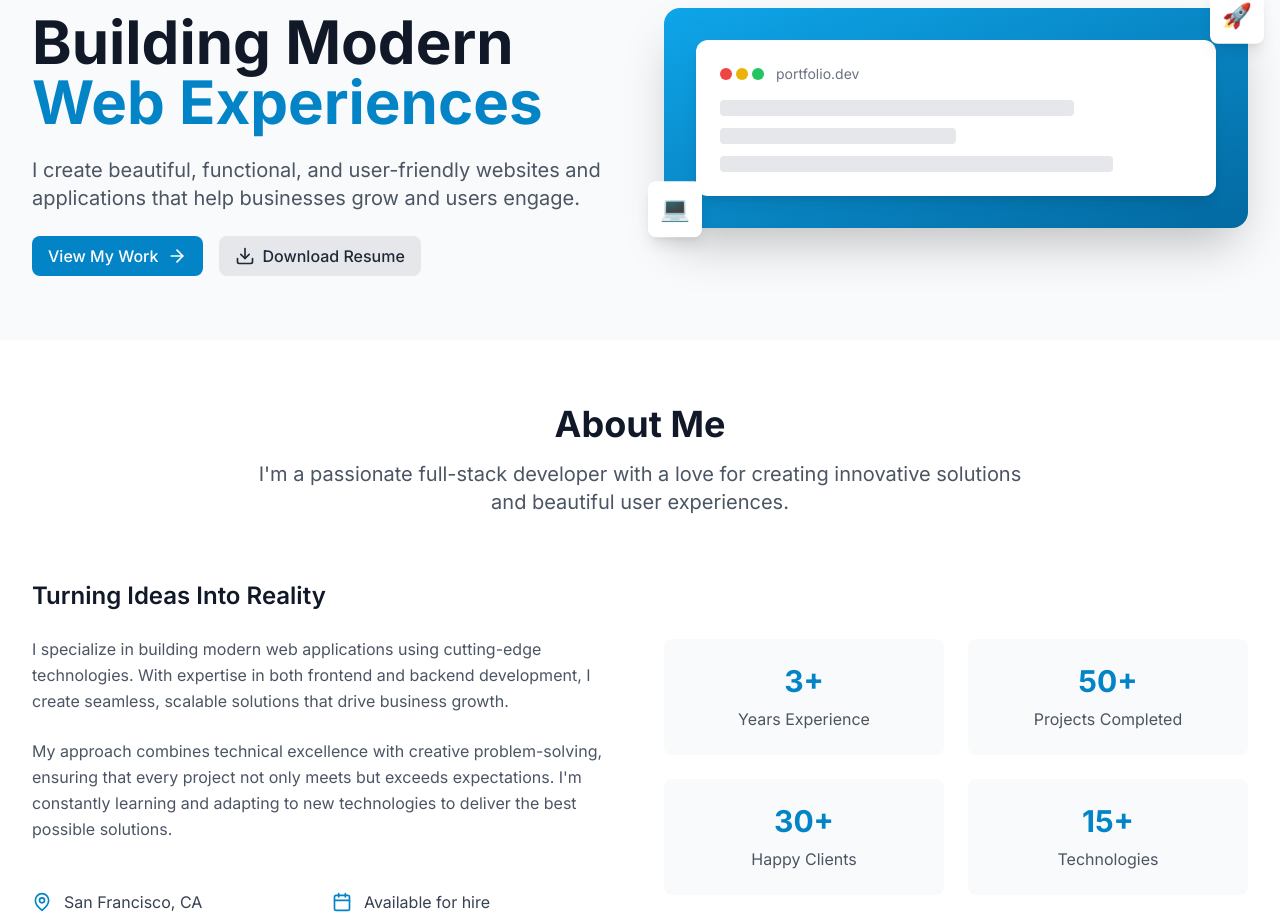
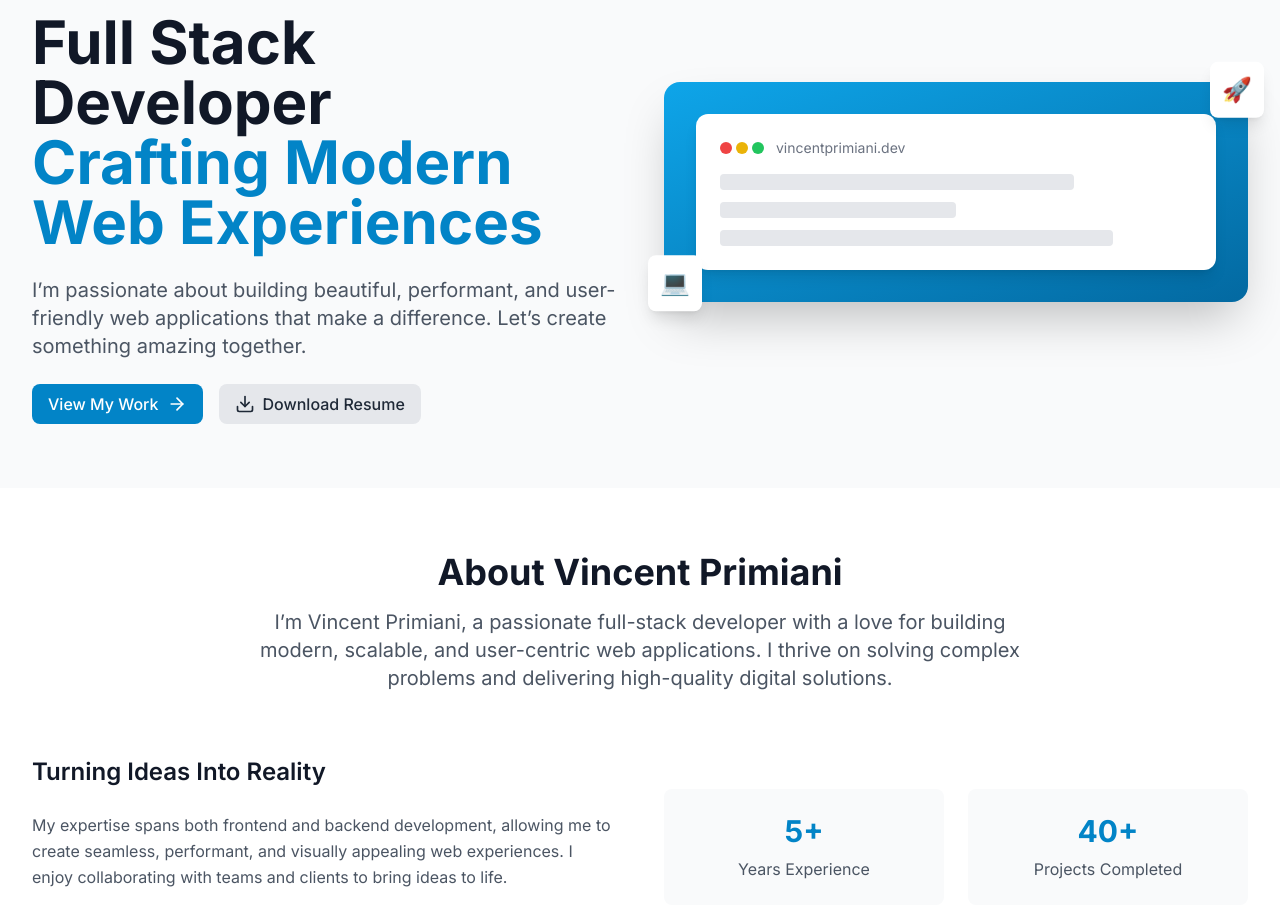
Before and after one commit to vcprimiani/portfolio, a React (Vite) app: page / in a window 1280 px wide. Shown: the part 136-1055 px from the top of the page. Built offline with nearby package versions, Linux system fonts and the light colour scheme.

Commit message:
Update personal information and statistics in About, Contact, Footer, and Hero components. Changed experience years, project counts, and client numbers. Updated location to Toronto, Canada, and email to vincent.primiani@gmail.com. Enhanced personal descriptions for clarity and branding.

```diff
--- a/src/components/About.tsx
+++ b/src/components/About.tsx
@@ -3,10 +3,10 @@ import { User, MapPin, Calendar, Mail } from 'lucide-react'
 
 const About = () => {
   const stats = [
-    { label: 'Years Experience', value: '3+' },
-    { label: 'Projects Completed', value: '50+' },
-    { label: 'Happy Clients', value: '30+' },
-    { label: 'Technologies', value: '15+' },
+    { label: 'Years Experience', value: '5+' },
+    { label: 'Projects Completed', value: '40+' },
+    { label: 'Happy Clients', value: '20+' },
+    { label: 'Technologies', value: '20+' },
   ]
 
   return (
@@ -20,11 +20,10 @@ const About = () => {
           className="text-center mb-16"
         >
           <h2 className="text-3xl md:text-4xl font-bold text-gray-900 mb-4">
-            About Me
+            About Vincent Primiani
           </h2>
           <p className="text-xl text-gray-600 max-w-3xl mx-auto">
-            I'm a passionate full-stack developer with a love for creating
-            innovative solutions and beautiful user experiences.
+            I’m Vincent Primiani, a passionate full-stack developer with a love for building modern, scalable, and user-centric web applications. I thrive on solving complex problems and delivering high-quality digital solutions.
           </p>
         </motion.div>
 
@@ -42,23 +41,18 @@ const About = () => {
             </h3>
 
             <p className="text-gray-600 leading-relaxed">
-              I specialize in building modern web applications using cutting-edge technologies.
-              With expertise in both frontend and backend development, I create seamless,
-              scalable solutions that drive business growth.
+              My expertise spans both frontend and backend development, allowing me to create seamless, performant, and visually appealing web experiences. I enjoy collaborating with teams and clients to bring ideas to life.
             </p>
 
             <p className="text-gray-600 leading-relaxed">
-              My approach combines technical excellence with creative problem-solving,
-              ensuring that every project not only meets but exceeds expectations.
-              I'm constantly learning and adapting to new technologies to deliver
-              the best possible solutions.
+              I’m always eager to learn new technologies and stay up-to-date with industry trends. Let’s work together to build something exceptional!
             </p>
 
             {/* Personal Info */}
             <div className="grid sm:grid-cols-2 gap-4 pt-6">
               <div className="flex items-center gap-3">
                 <MapPin className="text-primary-600" size={20} />
-                <span className="text-gray-700">San Francisco, CA</span>
+                <span className="text-gray-700">Toronto, Canada</span>
               </div>
               <div className="flex items-center gap-3">
                 <Calendar className="text-primary-600" size={20} />
@@ -66,7 +60,7 @@ const About = () => {
               </div>
               <div className="flex items-center gap-3">
                 <Mail className="text-primary-600" size={20} />
-                <span className="text-gray-700">hello@example.com</span>
+                <span className="text-gray-700">vincent.primiani@gmail.com</span>
               </div>
               <div className="flex items-center gap-3">
                 <User className="text-primary-600" size={20} />
--- a/src/components/Contact.tsx
+++ b/src/components/Contact.tsx
@@ -6,27 +6,27 @@ const Contact = () => {
     {
       icon: <Mail className="text-primary-600" size={24} />,
       title: 'Email',
-      value: 'hello@example.com',
-      link: 'mailto:hello@example.com'
+      value: 'vincent.primiani@gmail.com',
+      link: 'mailto:vincent.primiani@gmail.com'
     },
     {
       icon: <Phone className="text-primary-600" size={24} />,
       title: 'Phone',
-      value: '+1 (555) 123-4567',
-      link: 'tel:+15551234567'
+      value: '+1 (416) 555-1234',
+      link: 'tel:+14165551234'
     },
     {
       icon: <MapPin className="text-primary-600" size={24} />,
       title: 'Location',
-      value: 'San Francisco, CA',
+      value: 'Toronto, Canada',
       link: '#'
     }
   ]
 
   const socialLinks = [
-    { name: 'GitHub', icon: <Github size={20} />, url: 'https://github.com' },
-    { name: 'LinkedIn', icon: <Linkedin size={20} />, url: 'https://linkedin.com' },
-    { name: 'Twitter', icon: <Twitter size={20} />, url: 'https://twitter.com' }
+    { name: 'GitHub', icon: <Github size={20} />, url: 'https://github.com/vincentprimiani' },
+    { name: 'LinkedIn', icon: <Linkedin size={20} />, url: 'https://linkedin.com/in/vincentprimiani' },
+    { name: 'Twitter', icon: <Twitter size={20} />, url: 'https://twitter.com/vincentprimiani' }
   ]
 
   return (
--- a/src/components/Footer.tsx
+++ b/src/components/Footer.tsx
@@ -4,10 +4,10 @@ const Footer = () => {
   const currentYear = new Date().getFullYear()
 
   const socialLinks = [
-    { name: 'GitHub', icon: <Github size={20} />, url: 'https://github.com' },
-    { name: 'LinkedIn', icon: <Linkedin size={20} />, url: 'https://linkedin.com' },
-    { name: 'Twitter', icon: <Twitter size={20} />, url: 'https://twitter.com' },
-    { name: 'Email', icon: <Mail size={20} />, url: 'mailto:hello@example.com' }
+    { name: 'GitHub', icon: <Github size={20} />, url: 'https://github.com/vincentprimiani' },
+    { name: 'LinkedIn', icon: <Linkedin size={20} />, url: 'https://linkedin.com/in/vincentprimiani' },
+    { name: 'Twitter', icon: <Twitter size={20} />, url: 'https://twitter.com/vincentprimiani' },
+    { name: 'Email', icon: <Mail size={20} />, url: 'mailto:vincent.primiani@gmail.com' }
   ]
 
   const quickLinks = [
@@ -25,10 +25,9 @@ const Footer = () => {
           <div className="grid md:grid-cols-3 gap-8">
             {/* Brand */}
             <div className="space-y-4">
-              <h3 className="text-2xl font-bold text-primary-400">Portfolio</h3>
+              <h3 className="text-2xl font-bold text-primary-400">Vincent Primiani</h3>
               <p className="text-gray-400 max-w-md">
-                A passionate full-stack developer creating modern web experiences
-                and innovative digital solutions.
+                Full Stack Developer based in Toronto, Canada. Building modern web experiences and innovative digital solutions.
               </p>
               <div className="flex gap-4">
                 {socialLinks.map((social) => (
@@ -66,9 +65,8 @@ const Footer = () => {
             <div>
               <h4 className="text-lg font-semibold mb-4">Contact</h4>
               <div className="space-y-2 text-gray-400">
-                <p>hello@example.com</p>
-                <p>+1 (555) 123-4567</p>
-                <p>San Francisco, CA</p>
+                <p>vincent.primiani@gmail.com</p>
+                <p>Toronto, Canada</p>
               </div>
             </div>
           </div>
@@ -78,7 +76,7 @@ const Footer = () => {
         <div className="border-t border-gray-800 py-6">
           <div className="flex flex-col md:flex-row justify-between items-center gap-4">
             <p className="text-gray-400 text-sm">
-              © {currentYear} Portfolio. All rights reserved.
+              © {currentYear} Vincent Primiani. All rights reserved.
             </p>
             <div className="flex gap-6 text-sm text-gray-400">
               <a href="#" className="hover:text-primary-400 transition-colors duration-200">
--- a/src/components/Hero.tsx
+++ b/src/components/Hero.tsx
@@ -19,7 +19,7 @@ const Hero = () => {
               transition={{ delay: 0.2 }}
               className="inline-flex items-center px-3 py-1 rounded-full bg-primary-100 text-primary-800 text-sm font-medium"
             >
-              👋 Hello, I'm a Full Stack Developer
+              👋 Hi, I'm Vincent Primiani
             </motion.div>
 
             <motion.h1
@@ -28,8 +28,8 @@ const Hero = () => {
               transition={{ delay: 0.3 }}
               className="text-4xl md:text-6xl font-bold text-gray-900 leading-tight"
             >
-              Building Modern
-              <span className="text-primary-600 block">Web Experiences</span>
+              Full Stack Developer
+              <span className="text-primary-600 block">Crafting Modern Web Experiences</span>
             </motion.h1>
 
             <motion.p
@@ -38,8 +38,7 @@ const Hero = () => {
               transition={{ delay: 0.4 }}
               className="text-xl text-gray-600 max-w-2xl"
             >
-              I create beautiful, functional, and user-friendly websites and applications
-              that help businesses grow and users engage.
+              I’m passionate about building beautiful, performant, and user-friendly web applications that make a difference. Let’s create something amazing together.
             </motion.p>
 
             <motion.div
@@ -74,7 +73,7 @@ const Hero = () => {
                     <div className="w-3 h-3 bg-yellow-500 rounded-full"></div>
                     <div className="w-3 h-3 bg-green-500 rounded-full"></div>
                   </div>
-                  <div className="text-sm text-gray-500">portfolio.dev</div>
+                  <div className="text-sm text-gray-500">vincentprimiani.dev</div>
                 </div>
                 <div className="space-y-3">
                   <div className="h-4 bg-gray-200 rounded w-3/4"></div>
```
